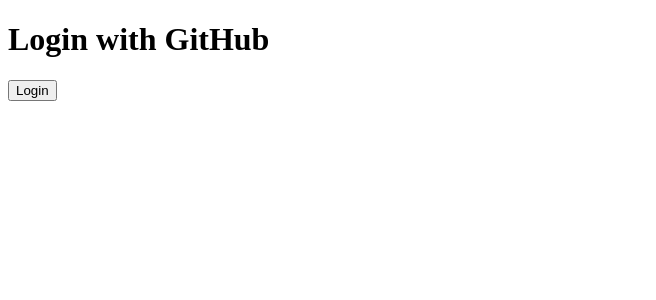
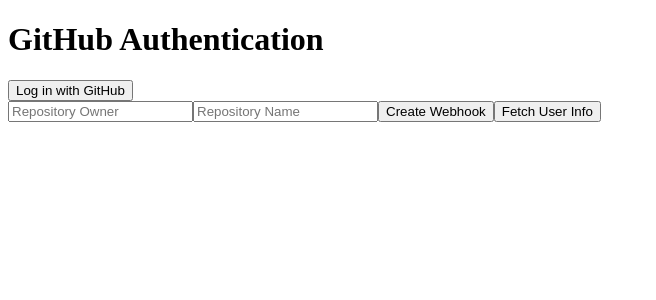
Before and after one commit to shubhampawar4841/Workik-T, a React (Vite) app in the folder Frontend/: page / in a window 1280 px wide. Shown: the top 300 px of the page, without its empty margins (0-656 px from the left). Built offline with nearby package versions, Linux system fonts and the light colour scheme.

Commit message:
client part

```diff
--- a/Frontend/src/App.jsx
+++ b/Frontend/src/App.jsx
@@ -1,21 +1,12 @@
 import React from 'react';
+import GitHubAuth from './components/GitHubAuth';
 
-function App() {
-  const handleLogin = () => {
-    const clientId = import.meta.env.VITE_GITHUB_CLIENT_ID; // Use environment variables in Vite
-    const redirectUri = 'http://localhost:5000/auth/callback'; // Same as GitHub OAuth redirect URI
-    const githubUrl = `https://github.com/login/oauth/authorize?client_id=${clientId}&redirect_uri=${redirectUri}`;
-
-    // Redirect to GitHub for OAuth
-    window.location.href = githubUrl;
-  };
-
+const App = () => {
   return (
     <div className="App">
-      <h1>Login with GitHub</h1>
-      <button onClick={handleLogin}>Login</button>
+      <GitHubAuth />
     </div>
   );
-}
+};
 
 export default App;
--- /dev/null
+++ b/Frontend/src/components/GitHubAuth.jsx
@@ -0,0 +1,81 @@
+import React, { useState } from 'react';
+import axios from 'axios';
+
+const GitHubAuth = () => {
+  const [accessToken, setAccessToken] = useState('');
+  const [repoOwner, setRepoOwner] = useState('');
+  const [repoName, setRepoName] = useState('');
+  const [message, setMessage] = useState('');
+
+  const handleLogin = () => {
+    // Redirect user to GitHub OAuth login page
+    window.location.href = `https://github.com/login/oauth/authorize?client_id=${process.env.REACT_APP_GITHUB_CLIENT_ID}&scope=repo`;
+  };
+
+  const handleCreateWebhook = async () => {
+    const token = localStorage.getItem('githubAccessToken');
+
+    if (!token) {
+      alert('You must log in first!');
+      return;
+    }
+
+    try {
+      const response = await axios.post('http://localhost:5000/create-webhook', {
+        repoOwner,
+        repoName,
+        githubAccessToken: token,
+      });
+      setMessage(`Webhook created successfully: ${response.data.message}`);
+    } catch (error) {
+      console.error('Error creating webhook:', error);
+      setMessage(`Error creating webhook: ${error.response?.data?.message || 'Unknown error'}`);
+    }
+  };
+
+  const handleFetchUserInfo = async () => {
+    const token = localStorage.getItem('githubAccessToken');
+
+    if (!token) {
+      alert('You must log in first!');
+      return;
+    }
+
+    try {
+      const response = await axios.get('https://api.github.com/user', {
+        headers: {
+          Authorization: `token ${token}`,
+          Accept: 'application/vnd.github.v3+json',
+        },
+      });
+      alert(`Logged in as: ${response.data.login}`);
+    } catch (error) {
+      console.error('Error fetching user info:', error);
+    }
+  };
+
+  return (
+    <div>
+      <h1>GitHub Authentication</h1>
+      <button onClick={handleLogin}>Log in with GitHub</button>
+      <br />
+      <input
+        type="text"
+        placeholder="Repository Owner"
+        value={repoOwner}
+        onChange={(e) => setRepoOwner(e.target.value)}
+      />
+      <input
+        type="text"
+        placeholder="Repository Name"
+        value={repoName}
+        onChange={(e) => setRepoName(e.target.value)}
+      />
+      <button onClick={handleCreateWebhook}>Create Webhook</button>
+      <button onClick={handleFetchUserInfo}>Fetch User Info</button>
+      {message && <p>{message}</p>}
+    </div>
+  );
+};
+
+export default GitHubAuth;
```
Also changed, not shown: Frontend/src/components/AuthCallback.jsx (deleted, +0 -37 lines), Frontend/src/components/Callback.jsx (added, +24 -0 lines), Frontend/src/components/GitHubOAuth.jsx (deleted, +0 -19 lines), Frontend/src/components/Home.jsx (added, +22 -0 lines), Frontend/src/components/WebhookForm.jsx (added, +34 -0 lines), 1 other file (tests, documents, lock files or other folders).
